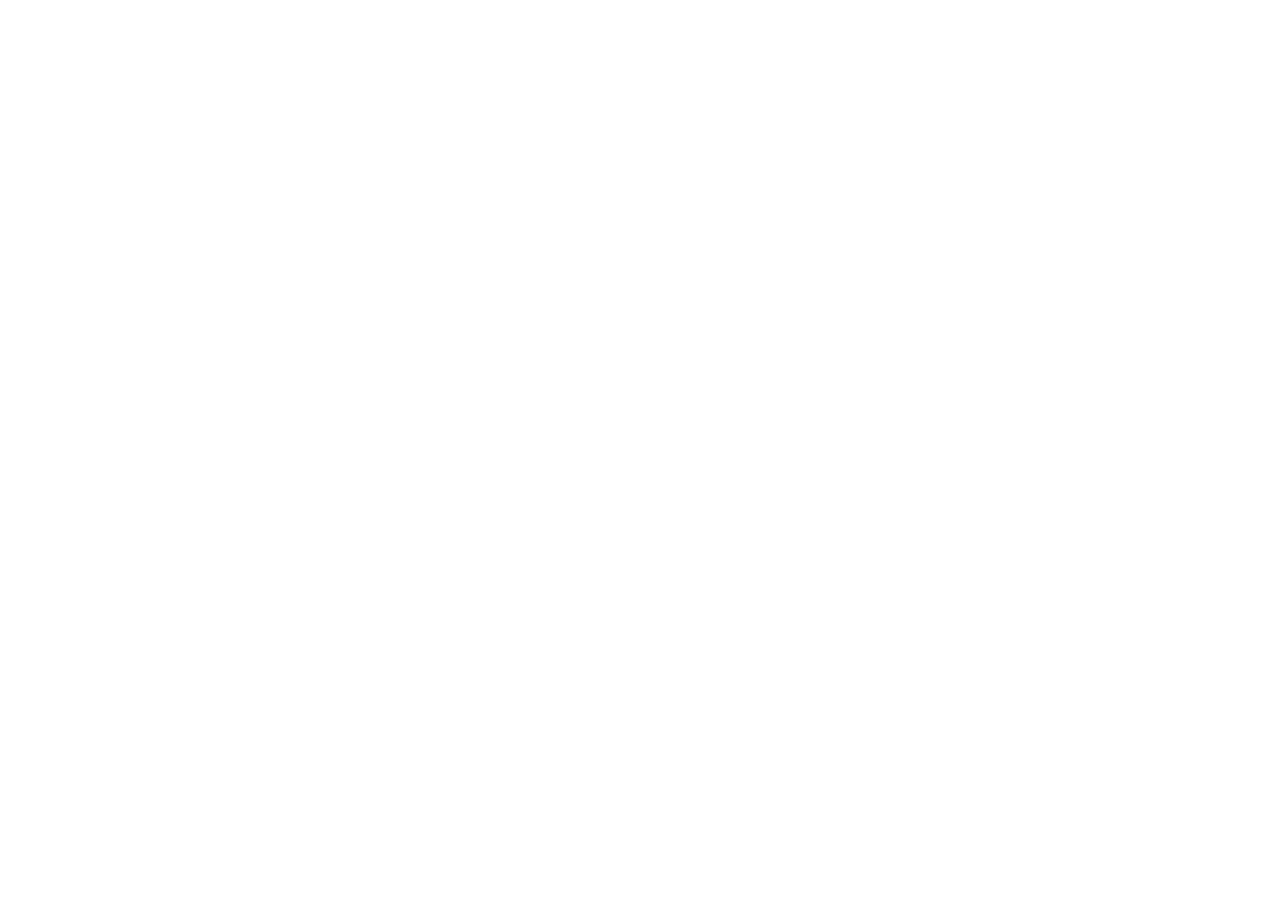
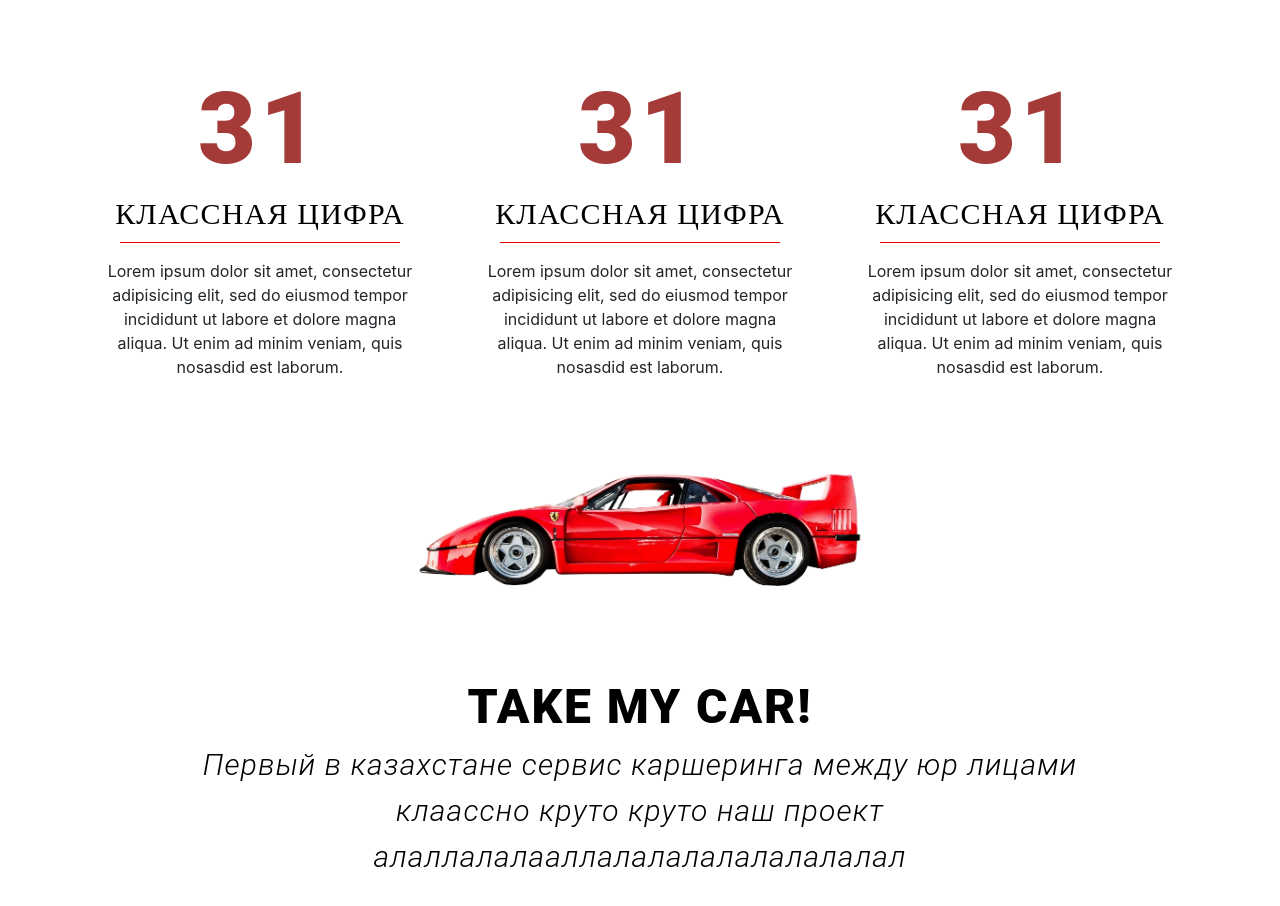
Before and after one commit to kulyashknr/TakeMyCar, a React (Create React App) app: page / in a window 1280 px wide. Shown: the part 840-1746 px from the top of the page. Before the commit the page ends 800 px from the top, so only its background shows below. Built offline with nearby package versions, Linux system fonts and the light colour scheme.

Commit message:
Content 2

```diff
--- a/public/index.html
+++ b/public/index.html
@@ -1,6 +1,12 @@
 <!DOCTYPE html>
 <html lang="en">
   <head>
+    <link
+      rel="stylesheet"
+      href="https://maxcdn.bootstrapcdn.com/bootstrap/4.2.1/css/bootstrap.min.css"
+      integrity="sha384-GJzZqFGwb1QTTN6wy59ffF1BuGJpLSa9DkKMp0DgiMDm4iYMj70gZWKYbI706tWS"
+      crossorigin="anonymous"
+    />
     <meta charset="utf-8" />
     <link rel="shortcut icon" href="%PUBLIC_URL%/favicon.ico" />
     <meta
--- a/src/App.js
+++ b/src/App.js
@@ -3,7 +3,7 @@ import './App.css';
 import Header from './components/header/Header'
 import Content from './components/content/Content'
 //import Footer from './components/footer/Footer'
-
+import "react-bootstrap/dist/react-bootstrap.min.js"
 class App extends Component {
 
   render() {
--- a/src/components/content/Content.css
+++ b/src/components/content/Content.css
@@ -2,16 +2,104 @@
     padding: 15px;
   }
 
-.main {
+
+
+.car {
     height: 1080px;
-	background: url(back.jpg);
+    background: url(back.jpg);
 	background-size: 100%;
-    height: 700px;
+    height:821px;
 }
 
-.poehali{
+#poehali{
+    position: relative;
     width: 200px;
+    top: 500px;
     height: 80px;
     font-size: xx-large;
-    margin-left: 500px;
+    left: -500px;
 }
+#nextpt{
+    height: 700px;
+	background-color: white;
+	margin-top: 80px;
+}
+
+#sizik {
+	background-color: red;
+	width: 80%;
+}
+
+.sta {
+    font-family: Roboto;
+    font-style: normal;
+    font-weight: 900;
+    line-height: 16px;
+    font-size: 100px;
+    text-align: center;
+    letter-spacing: 0.04em;
+    text-transform: uppercase;
+    height: 65px;
+    color: #A43B39;
+    margin-top: 60px;
+    /*margin-bottom: 20px;*/
+
+    }
+
+    .chta {
+    margin-top: 20px;
+    margin-bottom: 20px;
+    font-family: Roboto Slab;
+    font-style: normal;
+    font-weight: normal;
+    line-height: 16px;
+    font-size: 30px;
+    text-align: center;
+    letter-spacing: 0.04em;
+    text-transform: uppercase;
+
+    color: #000000;
+
+    }
+
+    #f40 {
+        position: relative;
+        bottom: 400px;
+    }
+
+
+.sozder {
+	padding-left: 20px;
+	padding-right: 20px;
+
+}
+
+#texter {
+    position: relative;
+	height: 50px;
+	font-family: Roboto;
+	font-style: normal;
+	font-weight: 900;
+	line-height: 16px;
+	font-size: 48px;
+	text-align: center;
+	letter-spacing: 0.04em;
+	text-transform: uppercase;
+    color: #000000;
+    bottom: 400px;
+}
+
+.parf {
+    height: 30px;
+    position: relative;
+	font-family: Roboto;
+    font-style: italic;
+    font-weight: 300;
+    line-height: 16px;
+    font-size: 30px;
+    text-align: center;
+    letter-spacing: 0.04em;
+    bottom: 400px;
+    color: #000000;
+
+}
--- a/src/components/content/Content.js
+++ b/src/components/content/Content.js
@@ -1,17 +1,64 @@
 import React, { Component } from 'react';
 import './Content.css';
-import { Button } from 'react-bootstrap';
+import { Button, Container , Row, Col, Image} from 'react-bootstrap';
+import car from './f40.png';
 
 
 class Content extends Component {
 
     render() {
         return (
-          <div className="main" >
-            <div className="poehali">
-                <button>ПОЕХАЛИ</button>
-            </div>
+        <div className="cont">
+          <div className="car" >
+          <Button variant="outline-light" id="poehali">
+            <span>ПОЕХАЛИ</span>
+          </Button>
           </div>
+          <Container id="nextpt">
+              <Row>
+                <Col sm>
+                  <h1 class="sta">31</h1>
+                  <h2 class="chta">классная цифра</h2>
+                  <hr id="sizik"></hr>
+                  <p class="sozder">Lorem ipsum dolor sit amet, consectetur adipisicing elit, sed do eiusmod
+                  tempor incididunt ut labore et dolore magna aliqua. Ut enim ad minim veniam,
+                  quis nosasdid est laborum.</p>
+                </Col>
+                <Col sm>
+                  <h1 class="sta">31</h1>
+                  <h2 class="chta">классная цифра</h2>
+                  <hr id="sizik"></hr>
+                  <p class="sozder">Lorem ipsum dolor sit amet, consectetur adipisicing elit, sed do eiusmod
+                  tempor incididunt ut labore et dolore magna aliqua. Ut enim ad minim veniam,
+                  quis nosasdid est laborum.</p>
+                </Col>
+                <Col sm>
+                  <h1 class="sta">31</h1>
+                  <h2 class="chta">классная цифра</h2>
+                  <hr id="sizik"></hr>
+                  <p class="sozder">Lorem ipsum dolor sit amet, consectetur adipisicing elit, sed do eiusmod
+                  tempor incididunt ut labore et dolore magna aliqua. Ut enim ad minim veniam,
+                  quis nosasdid est laborum.</p>
+                </Col>
+              </Row>
+          </Container>
+          <Image width="600px" alt="super-car" src={car} id="f40"/>
+          <h1 id="texter">take my car!</h1>
+          <p class="parf">
+            Первый в казахстане сервис каршеринга между юр лицами
+
+
+
+        </p>
+        <p class="parf">
+          клаассно круто круто наш проект
+
+        </p>
+        <p class="parf">
+
+          алаллалалааллалалалалалалалалал
+        </p>
+        </div>
         );
       }
     }
--- a/src/components/header/Header.js
+++ b/src/components/header/Header.js
@@ -33,7 +33,7 @@ class Header extends Component {
 
           <Button type="primary" >Logout</Button>
         :
-          <Button type="primary">Login</Button>
+          <Button variant="outline-dark">Login</Button>
         }
         </div>
 
```
Also changed, not shown: src/components/content/f40.png (added), 1 other file (tests, documents, lock files or other folders).
